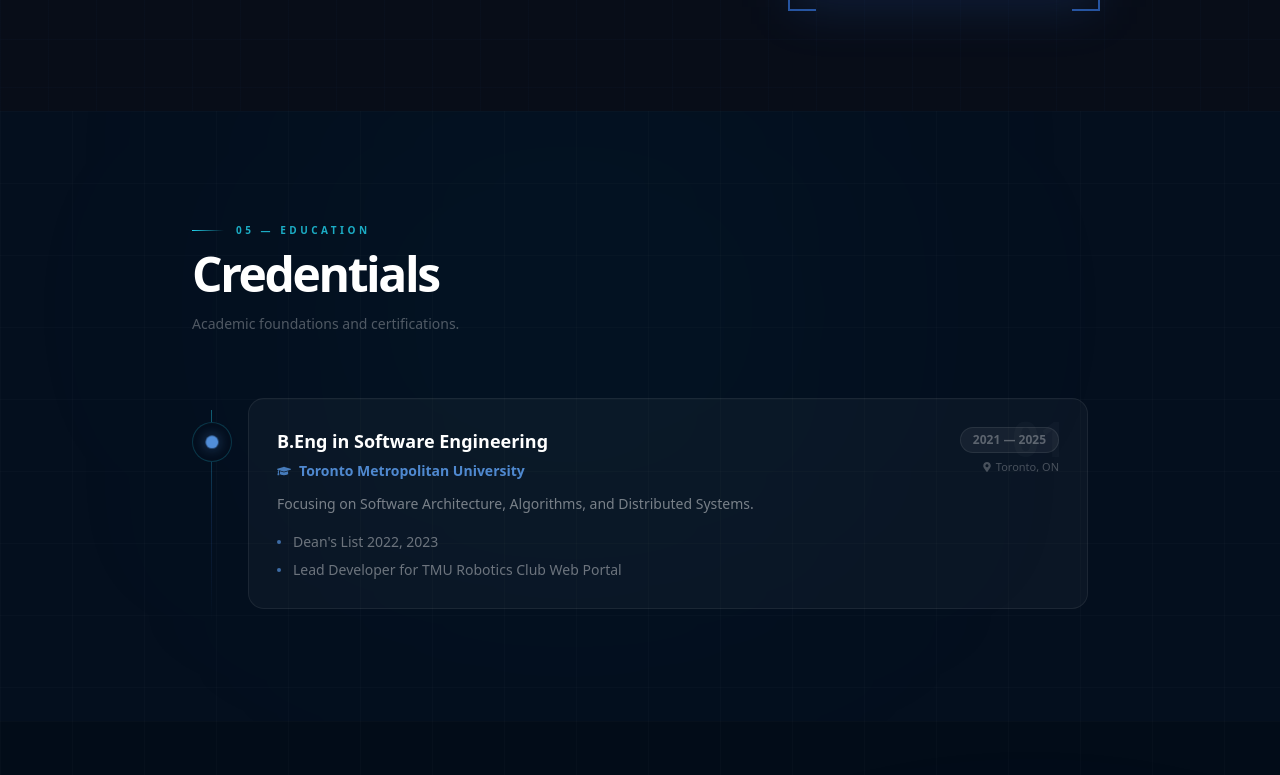
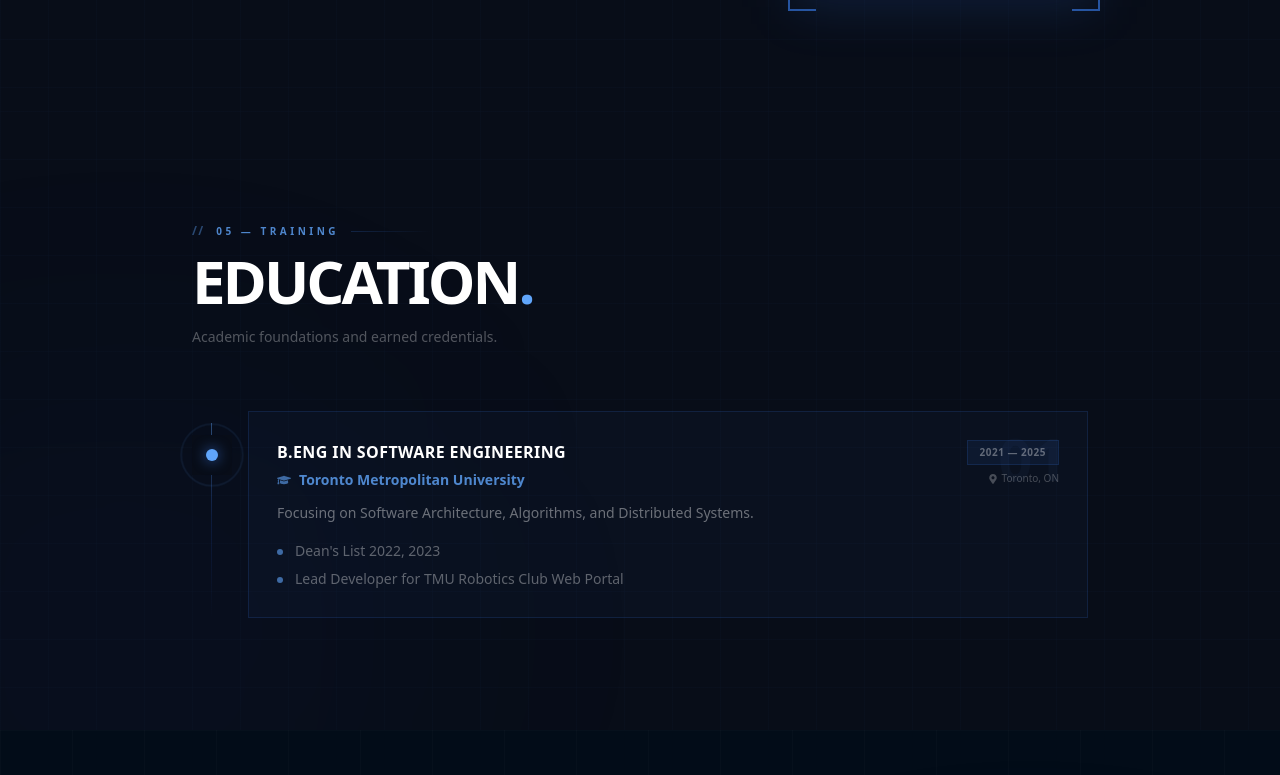
Before and after one commit to salienceenterprises-lab/portfolio-5f77b, a Next.js app: page /portfolio-5f77b/ in a window 1280 px wide. Shown: the part 1385-2160 px from the top of the page. Built offline with nearby package versions, Linux system fonts and the light colour scheme.

Commit message:
Update app/components/education.jsx via Portfolio SaaS

```diff
--- a/app/components/education.jsx
+++ b/app/components/education.jsx
@@ -6,110 +6,110 @@ export default function PortfolioEducation({ data }) {
   if (!data?.education?.length) return null;
 
   return (
-    <section id="education" className="relative py-28 px-6 overflow-hidden bg-[#040f1e]">
+    <section id="education" className="relative py-28 px-6 overflow-hidden bg-[#080d18]">
 
       {/* Ambient */}
       <div className="absolute inset-0 pointer-events-none">
-        <div className="absolute top-0 left-1/4 w-[500px] h-[400px] bg-cyan-500/[0.05] rounded-full blur-[160px]" />
-        <div className="absolute inset-0 bg-[linear-gradient(to_right,rgba(255,255,255,0.015)_1px,transparent_1px),linear-gradient(to_bottom,rgba(255,255,255,0.015)_1px,transparent_1px)] bg-[size:72px_72px]" />
+        <div className="absolute bottom-0 left-0 w-[500px] h-[400px] bg-blue-700/[0.05] blur-[140px] rounded-full -translate-x-1/4 translate-y-1/4" />
+        <div className="absolute inset-0 bg-[linear-gradient(rgba(59,130,246,0.02)_1px,transparent_1px),linear-gradient(90deg,rgba(59,130,246,0.02)_1px,transparent_1px)] bg-[size:48px_48px]" />
       </div>
 
       <div className="max-w-4xl mx-auto relative z-10">
 
-        {/* Header */}
+        {/* Section label */}
         <motion.div
           initial={{ opacity: 0, x: -20 }}
           whileInView={{ opacity: 1, x: 0 }}
           viewport={{ once: true }}
-          transition={{ duration: 0.6 }}
+          transition={{ duration: 0.5 }}
           className="flex items-center gap-3 mb-3"
         >
-          <motion.div
-            initial={{ width: 0 }} whileInView={{ width: 32 }} viewport={{ once: true }}
-            transition={{ duration: 0.8 }}
-            className="h-px bg-gradient-to-r from-cyan-400 to-transparent"
-          />
-          <span className="text-[10px] font-bold tracking-[0.35em] uppercase text-cyan-400/80">05 — Education</span>
+          <span className="text-blue-400/40 font-black text-xs tracking-widest select-none">{"//"}</span>
+          <span className="text-[10px] font-black tracking-[0.35em] uppercase text-blue-400/80">05 — Training</span>
+          <div className="flex-1 h-px bg-gradient-to-r from-blue-500/20 to-transparent max-w-[80px]" />
         </motion.div>
 
         <motion.h2
-          initial={{ opacity: 0, y: 20 }}
+          initial={{ opacity: 0, y: 18 }}
           whileInView={{ opacity: 1, y: 0 }}
           viewport={{ once: true }}
-          transition={{ duration: 0.7, delay: 0.05 }}
-          className="text-4xl sm:text-5xl font-black tracking-tighter text-white mb-4"
+          transition={{ duration: 0.6, delay: 0.05 }}
+          className="text-4xl sm:text-6xl font-black tracking-tighter text-white mb-4 uppercase"
         >
-          Credentials
+          Education<span className="text-blue-400">.</span>
         </motion.h2>
+
         <motion.p
           initial={{ opacity: 0 }}
           whileInView={{ opacity: 1 }}
           viewport={{ once: true }}
-          transition={{ duration: 0.6, delay: 0.15 }}
-          className="text-white/30 text-sm mb-16 max-w-md"
+          transition={{ duration: 0.5, delay: 0.15 }}
+          className="text-white/30 text-sm mb-16 max-w-sm"
         >
-          Academic foundations and certifications.
+          Academic foundations and earned credentials.
         </motion.p>
 
         {/* Timeline */}
         <div className="relative">
           <motion.div
-            initial={{ height: 0 }}
-            whileInView={{ height: "100%" }}
+            initial={{ scaleY: 0 }}
+            whileInView={{ scaleY: 1 }}
             viewport={{ once: true }}
             transition={{ duration: 1.8, ease: "easeInOut" }}
-            className="absolute left-[19px] top-3 w-px bg-gradient-to-b from-cyan-400/40 via-blue-500/15 to-transparent hidden sm:block origin-top"
+            className="absolute left-[19px] top-3 w-px bg-gradient-to-b from-blue-400/40 via-blue-600/15 to-transparent hidden sm:block origin-top"
+            style={{ height: "calc(100% - 12px)" }}
           />
 
-          <div className="space-y-7">
+          <div className="space-y-6">
             {data.education.map((edu, index) => (
               <motion.div
                 key={index}
-                initial={{ opacity: 0, x: -25 }}
+                initial={{ opacity: 0, x: -30 }}
                 whileInView={{ opacity: 1, x: 0 }}
                 viewport={{ once: true, margin: "-80px" }}
                 transition={{ duration: 0.5, delay: index * 0.1, type: "spring", stiffness: 100 }}
                 className="relative sm:pl-14"
               >
-                {/* Timeline dot */}
-                <div className="hidden sm:flex absolute left-0 top-6 w-10 h-10 rounded-full bg-[#040f1e] border border-cyan-400/20 items-center justify-center z-10">
+                {/* Timeline marker — circle for education (differentiates from experience diamonds) */}
+                <div className="hidden sm:flex absolute left-0 top-6 w-10 h-10 items-center justify-center z-10 bg-[#080d18]">
                   <motion.div
-                    animate={{ scale: [1, 1.4, 1], opacity: [0.5, 1, 0.5] }}
+                    animate={{ opacity: [0, 0.5, 0], scale: [0.8, 1.9, 0.8] }}
                     transition={{ duration: 3, repeat: Infinity, delay: index * 0.6 }}
-                    className="w-2.5 h-2.5 rounded-full bg-blue-400 shadow-[0_0_10px_rgba(96,165,250,0.5)]"
+                    className="absolute inset-0 border border-blue-400/30 rounded-full"
                   />
+                  <div className="w-3 h-3 rounded-full bg-blue-400 shadow-[0_0_14px_rgba(59,130,246,0.7)]" />
                 </div>
 
                 <motion.div
-                  whileHover={{ x: 6 }}
+                  whileHover={{ x: 5 }}
                   transition={{ type: "spring", stiffness: 300 }}
                   className="group"
                 >
-                  <div className="relative bg-white/[0.03] border border-white/[0.07] rounded-2xl p-6 sm:p-7 overflow-hidden hover:border-blue-500/25 hover:bg-white/[0.05] transition-all duration-400">
+                  <div className="relative bg-blue-500/[0.03] border border-blue-500/15 p-6 sm:p-7 overflow-hidden hover:border-blue-400/40 hover:shadow-[0_8px_40px_rgba(59,130,246,0.1)] transition-all duration-400">
 
-                    <div className="absolute inset-0 bg-gradient-to-br from-blue-500/[0.04] to-transparent opacity-0 group-hover:opacity-100 transition-opacity duration-400 pointer-events-none rounded-2xl" />
+                    <div className="absolute top-0 left-0 w-0 h-0 border-t-[16px] border-l-[16px] opacity-0 group-hover:opacity-100 transition-opacity duration-300"
+                      style={{ borderTopColor: "rgba(59,130,246,0.4)", borderLeftColor: "transparent" }} />
 
-                    {/* Watermark */}
-                    <div className="absolute right-5 top-4 text-5xl font-black text-white/[0.025] select-none leading-none">
+                    <span className="absolute right-5 top-4 text-6xl font-black text-blue-400/[0.04] select-none leading-none tabular-nums">
                       {String(index + 1).padStart(2, "0")}
-                    </div>
+                    </span>
 
                     <div className="flex flex-col sm:flex-row sm:items-start sm:justify-between gap-3 mb-3 relative z-10">
                       <div>
-                        <h3 className="text-lg font-bold text-white group-hover:text-blue-200 transition-colors duration-300">
+                        <h3 className="text-base font-black text-white uppercase tracking-wide group-hover:text-blue-200 transition-colors duration-300">
                           {edu.degree}
                         </h3>
                         <div className="flex items-center gap-2 mt-1.5">
-                          <FaGraduationCap className="w-3.5 h-3.5 text-blue-400/70" />
-                          <span className="text-sm font-semibold text-blue-400/80">{edu.institution}</span>
+                          <FaGraduationCap className="w-3.5 h-3.5 text-blue-400/60" />
+                          <span className="text-sm font-bold text-blue-400/80">{edu.institution}</span>
                         </div>
                       </div>
                       <div className="flex flex-col items-start sm:items-end gap-1.5 flex-shrink-0">
-                        <span className="text-xs font-bold text-white/30 bg-white/[0.05] border border-white/[0.08] px-3 py-1 rounded-full">
+                        <span className="text-[10px] font-black text-white/35 bg-blue-500/[0.07] border border-blue-500/15 px-3 py-1 uppercase tracking-wider">
                           {edu.period}
                         </span>
                         {edu.location && (
-                          <span className="flex items-center gap-1 text-[11px] text-white/25">
+                          <span className="flex items-center gap-1 text-[10px] text-white/25">
                             <FaMapMarkerAlt className="w-2.5 h-2.5" /> {edu.location}
                           </span>
                         )}
@@ -117,14 +117,14 @@ export default function PortfolioEducation({ data }) {
                     </div>
 
                     {edu.description && (
-                      <p className="text-sm text-white/45 leading-relaxed mb-4 relative z-10">{edu.description}</p>
+                      <p className="text-sm text-white/40 leading-relaxed mb-4 relative z-10">{edu.description}</p>
                     )}
 
                     {edu.achievements?.length > 0 && (
                       <ul className="space-y-2 relative z-10">
-                        {edu.achievements.filter(a => a?.trim()).map((a, i) => (
-                          <li key={i} className="flex items-start gap-3 text-sm text-white/40">
-                            <div className="mt-2 w-1 h-1 rounded-full bg-blue-400/60 flex-shrink-0" />
+                        {edu.achievements.filter((a) => a?.trim()).map((a, i) => (
+                          <li key={i} className="flex items-start gap-3 text-sm text-white/35">
+                            <div className="mt-2 w-1.5 h-1.5 rounded-full bg-blue-400/60 flex-shrink-0" />
                             {a}
                           </li>
                         ))}
```
